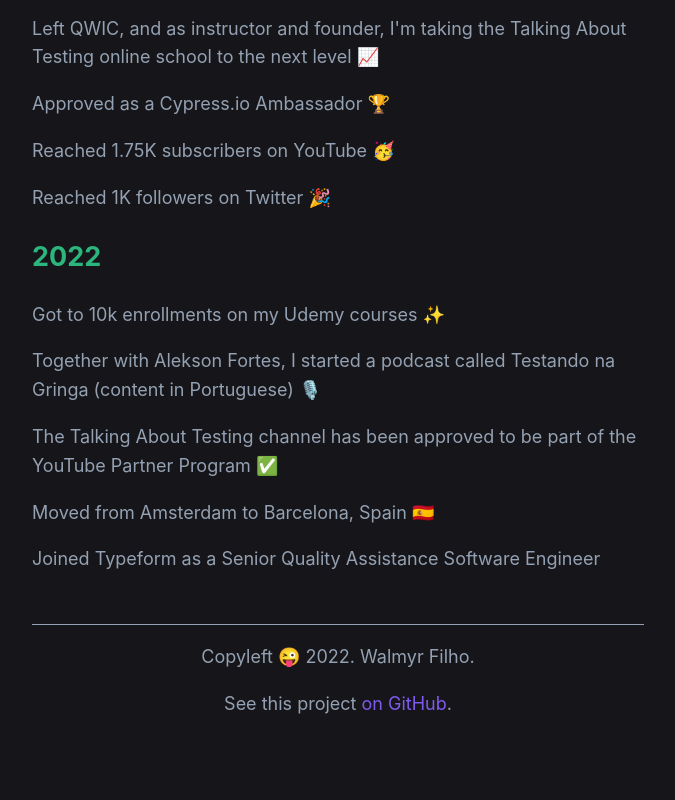
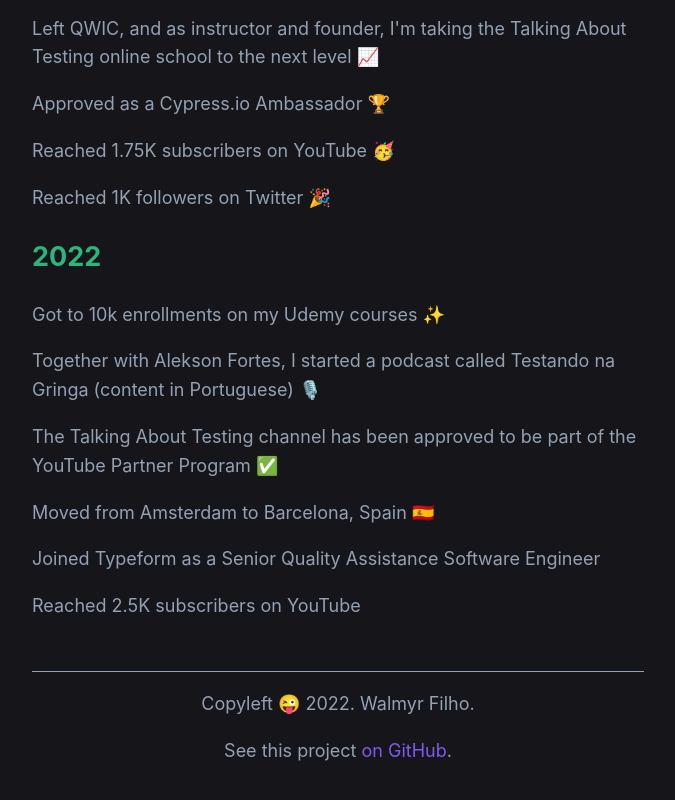
Before and after one commit to wlsf82/walmyr-nextjs, a Next.js app: page / in a window 1280 px wide. Shown: the part 2678-3478 px from the top of the page, without its empty margins (302-977 px from the left). Built offline with nearby package versions, Linux system fonts and the light colour scheme.

Commit message:
Add new achievement on 2022 timeline

```diff
--- a/components/timeline.js
+++ b/components/timeline.js
@@ -100,7 +100,8 @@
       'Together with Alekson Fortes, I started a podcast called Testando na Gringa (content in Portuguese) 🎙️',
       'The Talking About Testing channel has been approved to be part of the YouTube Partner Program ✅',
       'Moved from Amsterdam to Barcelona, Spain 🇪🇸',
-      'Joined Typeform as a Senior Quality Assistance Software Engineer'
+      'Joined Typeform as a Senior Quality Assistance Software Engineer',
+      'Reached 2.5K subscribers on YouTube'
     ]
   },
 ]
```
